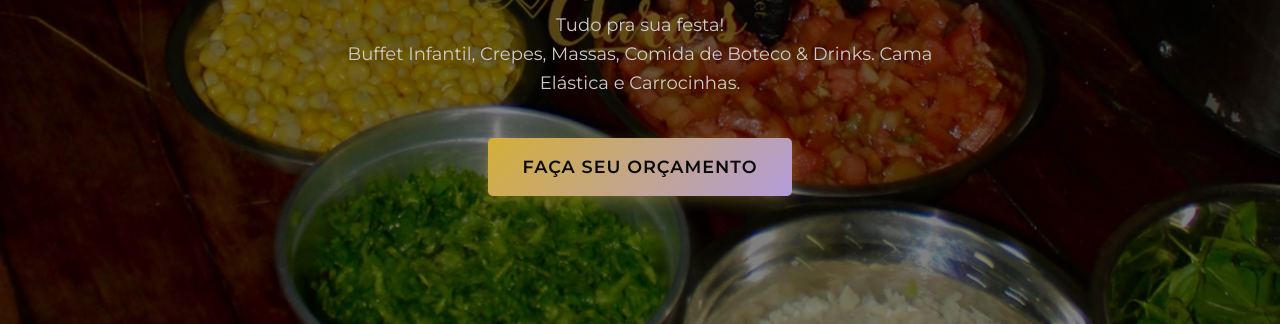
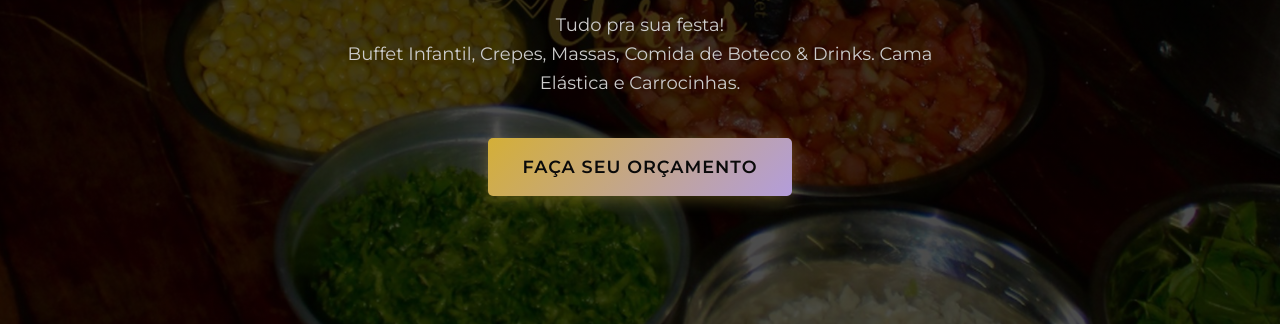
Before and after one commit to lararodrii/tudoprafesta-site, a plain HTML site: page index.html in a window 1280 px wide. Shown: the part 385-709 px from the top of the page. Drawn offline with nearby package versions, Linux system fonts and the light colour scheme; no server answers; a web font is replaced by a local one.

Commit message:
algumas fotos novas

```diff
--- a/style.css
+++ b/style.css
@@ -191,7 +191,7 @@ div[class^="elfsight-app"] {
     left: 0;
     width: 100%;
     height: 100%;
-    background: linear-gradient(rgba(0, 0, 0, 0.5), rgba(0, 0, 0, 0.5)), url('image/fotoprincipal.jpeg');
+    background: linear-gradient(rgba(0, 0, 0, 0.7), rgba(0, 0, 0, 0.7)), url('image/fotoprincipal.jpeg');
     background-size: cover;
     background-position: center;
     z-index: -1;
```
Also changed, not shown: history.html (+1 -1 lines), image/memorias_construidas.png.
